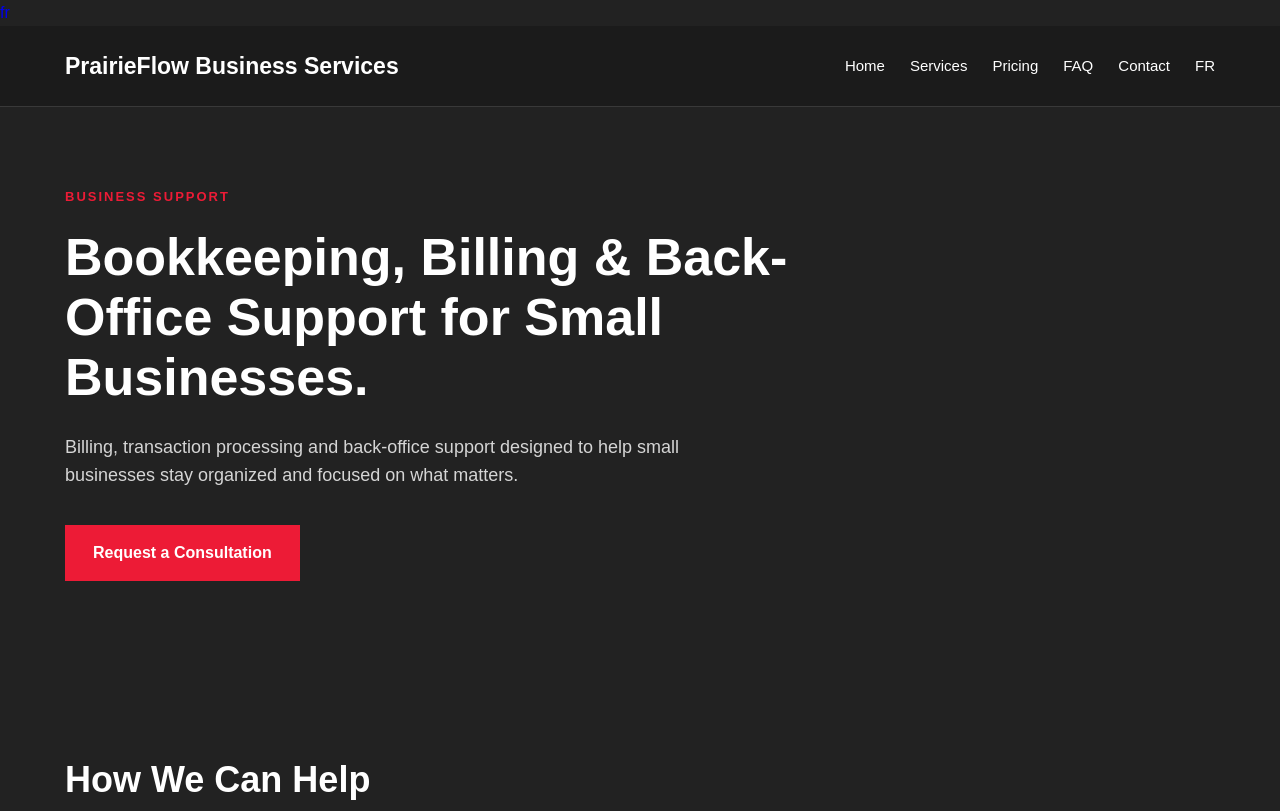
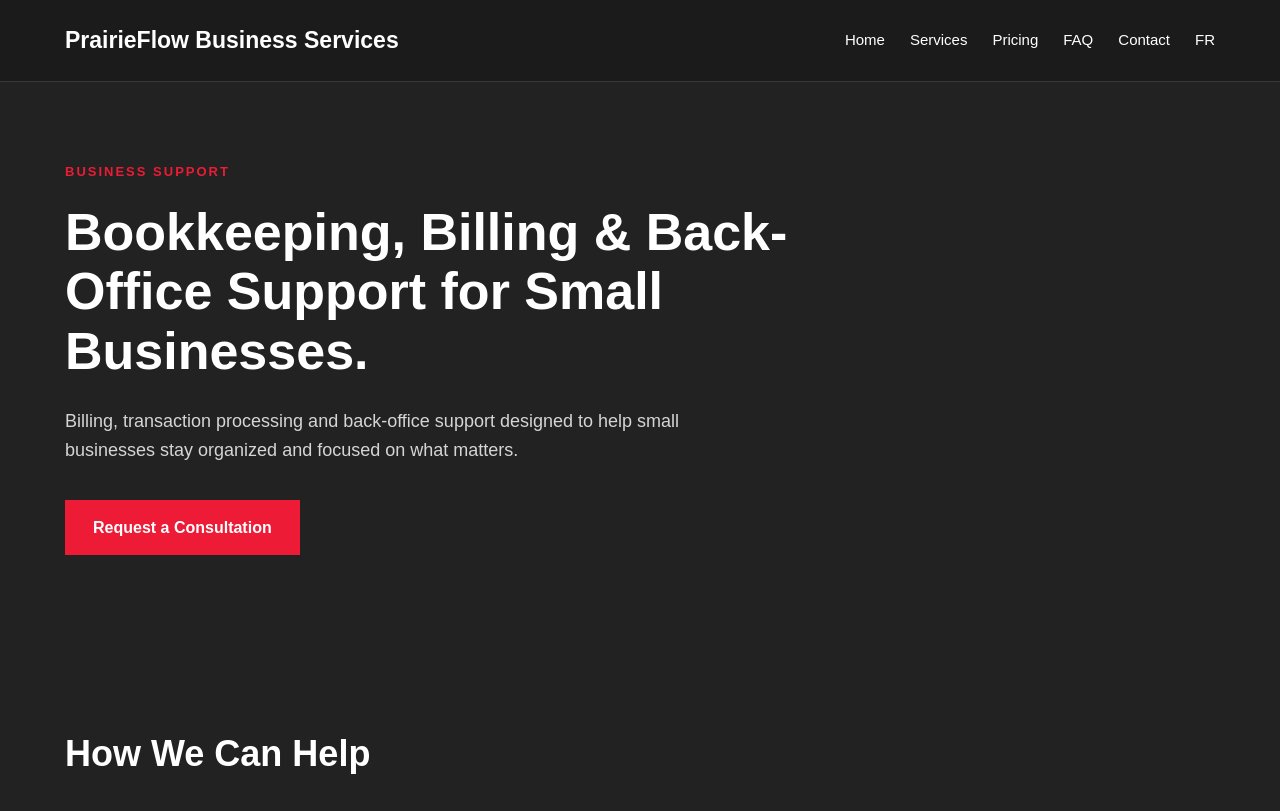
Before and after one commit to victoriadolmatova9-glitch/BusinessWebsite, a plain HTML site: page index.html in a window 1280 px wide. Shown: the top 811 px of the page. Drawn offline with Linux system fonts and the light colour scheme.

Commit message:
Update index.html

```diff
--- a/index.html
+++ b/index.html
@@ -1,6 +1,5 @@
 <!DOCTYPE html>
 <html lang="en">
-<a href="fr/index.html">fr</a>
 
 <head>
     <meta charset="UTF-8">
```
